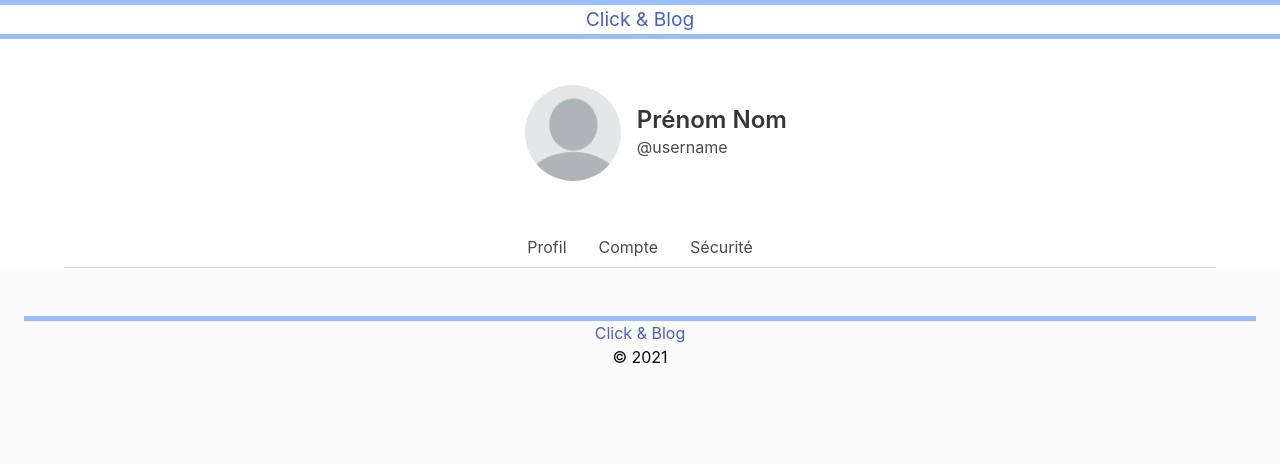
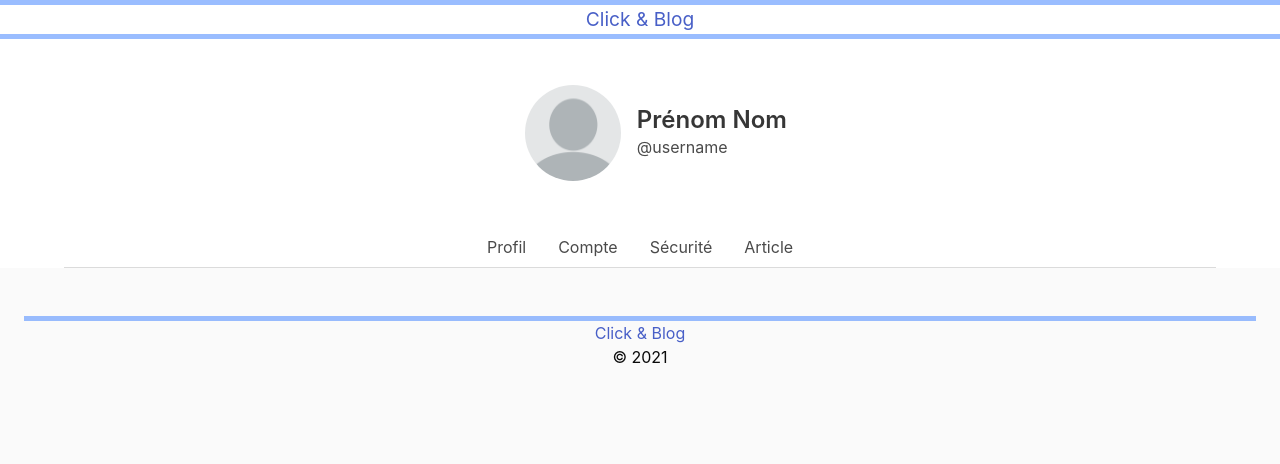
Before and after one commit to DUT-Info-Montreuil/ClickAndBlog, a PHP site: page /index.php?module=mod_gestion in a window 1280 px wide. Shown: the part 68-532 px from the top of the page. Run offline with PHP 8.4, Linux system fonts and the light colour scheme; some libraries are stand-ins or nearby versions.

Commit message:
Ajout dans gestion de profil du form de article

```diff
--- a/Code/module/mod_gestion/vue_gestion.php
+++ b/Code/module/mod_gestion/vue_gestion.php
@@ -20,6 +20,7 @@ class VueGestion extends VueGenerique {
                 <li><a href="index.php?module=mod_gestion&action=profil">Profil</a></li>
                 <li><a href="index.php?module=mod_gestion&action=compte">Compte</a></li>
                 <li><a href="index.php?module=mod_gestion&action=securite">Sécurité</a></li>
+                <li><a href="index.php?module=mod_article&action=form">Article</a></li>
             </ul>
         </div>
         <?php
```
